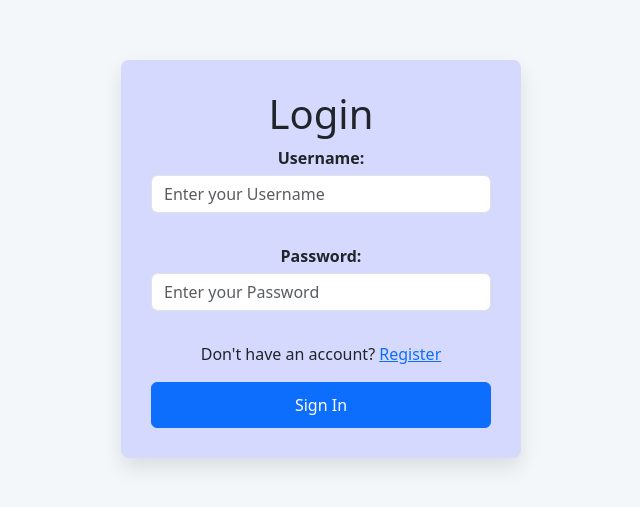
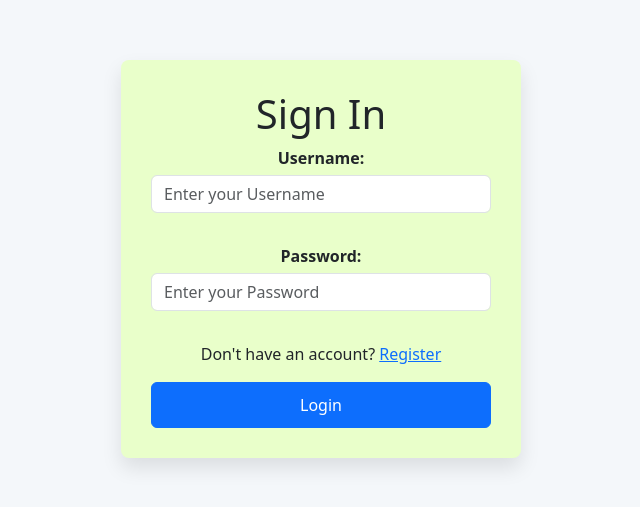
Before and after one commit to jugalb-icpl/wt-apps, a React (Create React App) app in the folder client/: page / in a window 1280 px wide. Shown: the part 141-648 px from the top of the page, without its empty margins (319-959 px from the left). Built offline with nearby package versions, Linux system fonts and the light colour scheme.

Commit message:
change color of the box

```diff
--- a/client/src/App.css
+++ b/client/src/App.css
@@ -49,7 +49,7 @@
 
 /* Styling for the login container */
 .login-container {
-  background: #d6d9fe;
+  background: #e9ffca;
   /* background: #ffffff; */
   padding: 30px;
   border-radius: 8px;
--- a/client/src/login.js
+++ b/client/src/login.js
@@ -100,7 +100,7 @@ const LoginPage = () => {
   return (
     <div className="login-page">
       <div className="login-container">
-        <h1>Login</h1>
+        <h1>Sign In</h1>
         <form onSubmit={handleSubmit}>
           <div className="mb-3">
             <label htmlFor="username" className="form-label">
@@ -132,7 +132,7 @@ const LoginPage = () => {
             Don't have an account? <Link to="/register">Register</Link>
           </p>
           <button className="btn btn-primary w-100" type="submit">
-            Sign In
+            Login
           </button>
         </form>
 
```
